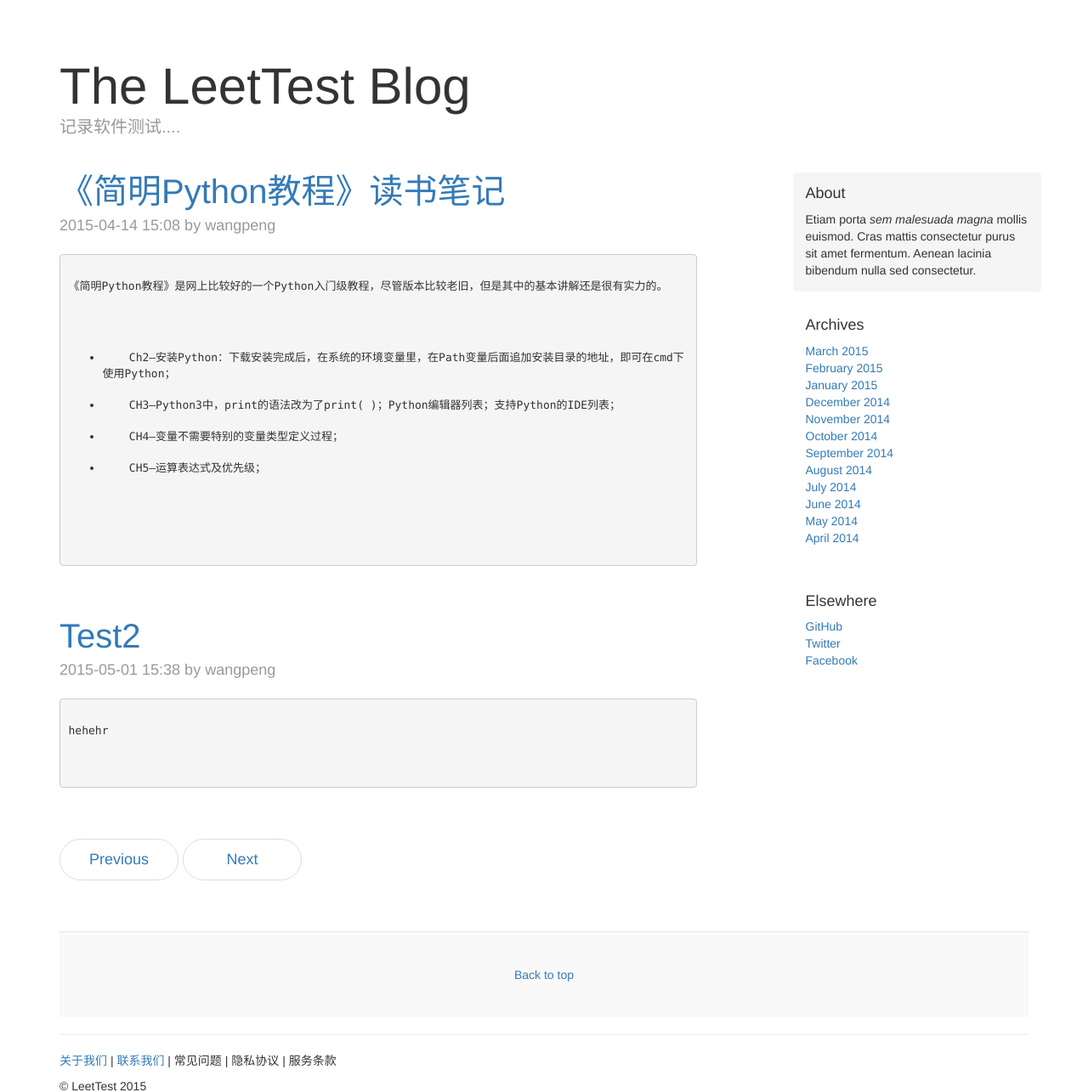
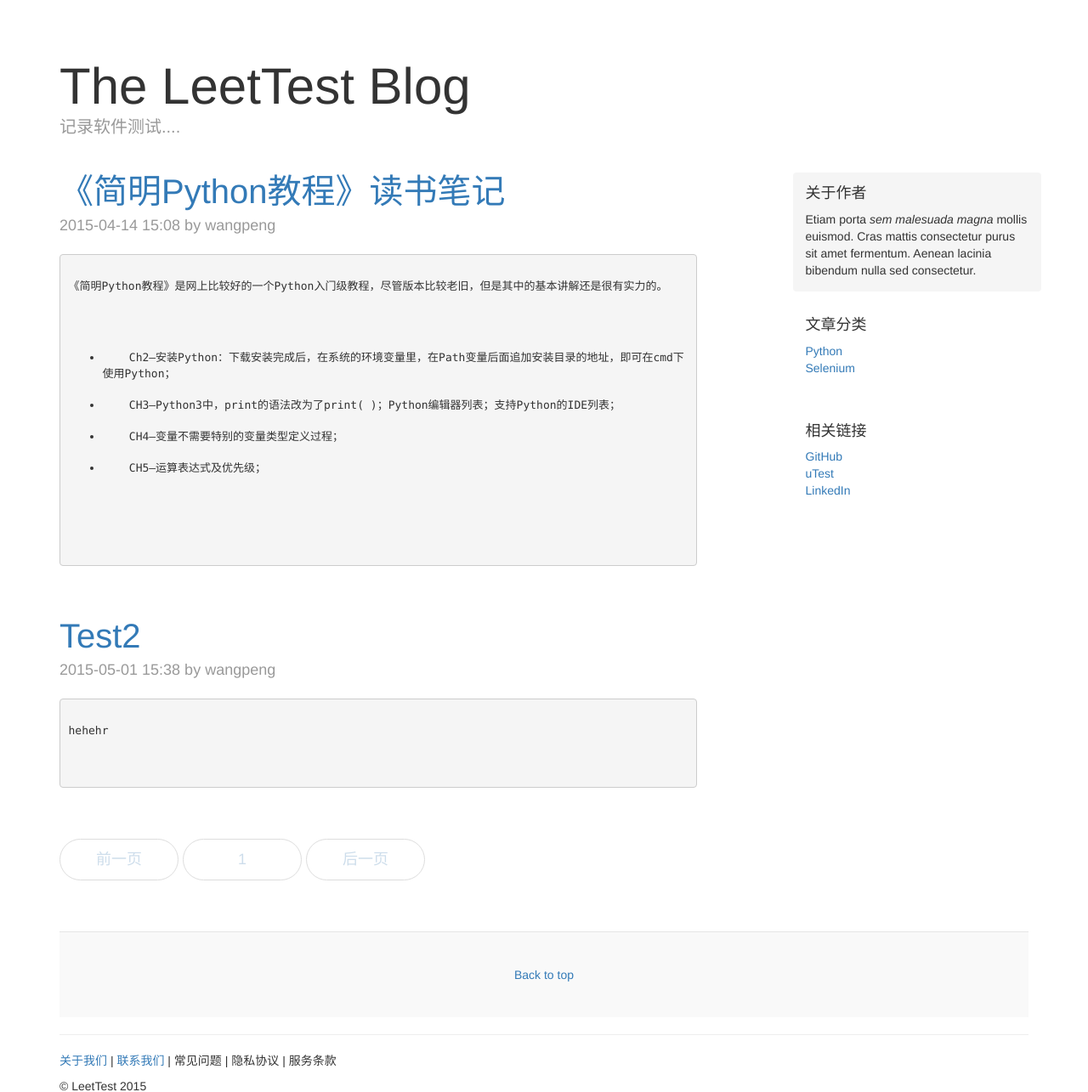
Before and after one commit to nicevoice/leettest, a Django app: page /blog/ in a window 1280 px wide. Shown: the part 51-1336 px from the top of the page at 85% size. Run offline with Django 3.2, Linux system fonts and the light colour scheme; data comes from the database, SQL or seed files in the repository; both versions use the stored data as it was after the commit; parts of the project's set-up code (start-up, migrations or seed data) failed here and were passed over; some libraries are stand-ins or nearby versions.

Commit message:
finish Paginator for blog and tool modules

```diff
--- a/blog/templates/blog_list.html
+++ b/blog/templates/blog_list.html
@@ -33,8 +33,25 @@
 
           <nav>
             <ul class="pager">
-              <li><a href="#">Previous</a></li>
-              <li><a href="#">Next</a></li>
+              	{% if articles.has_previous %}
+			    	<li><a href="?page={{ articles.previous_page_number }}">前一页</a></li>
+			    {% else %}
+			    	<li><a class="active">前一页</a></li>
+			    {% endif %}
+
+			    {% for p in page_range %}
+			      {% ifequal p page %}
+			      	<li><a class="active">{{p}}</a></li>
+			      {% else %}
+			      	<li><a href="?page={{p}}" title="第{{p}}页">{{p}}</a><li>
+			      {% endifequal %}
+			    {% endfor %}
+
+			    {% if articles.has_next %}
+			    	<li><a href="?page={{ articles.next_page_number }}">后一页</a></li>
+			    {% else %}
+			    	<li> <a class="active">后一页</a></li>
+			    {% endif %}
             </ul>
           </nav>
 
@@ -42,32 +59,23 @@
 
         <div class="col-sm-3 col-sm-offset-1 blog-sidebar">
           <div class="sidebar-module sidebar-module-inset">
-            <h4>About</h4>
+            <h4>关于作者</h4>
             <p>Etiam porta <em>sem malesuada magna</em> mollis euismod. Cras mattis consectetur purus sit amet fermentum. Aenean lacinia bibendum nulla sed consectetur.</p>
           </div>
           <div class="sidebar-module">
-            <h4>Archives</h4>
+            <h4>文章分类</h4>
             <ol class="list-unstyled">
-              <li><a href="#">March 2015</a></li>
-              <li><a href="#">February 2015</a></li>
-              <li><a href="#">January 2015</a></li>
-              <li><a href="#">December 2014</a></li>
-              <li><a href="#">November 2014</a></li>
-              <li><a href="#">October 2014</a></li>
-              <li><a href="#">September 2014</a></li>
-              <li><a href="#">August 2014</a></li>
-              <li><a href="#">July 2014</a></li>
-              <li><a href="#">June 2014</a></li>
-              <li><a href="#">May 2014</a></li>
-              <li><a href="#">April 2014</a></li>
+             	{% for category in categorys %}
+              		<li><a href="?categoryid={{ category.id }}">{{category.name}}</a></li>
+          		{% endfor%}
             </ol>
           </div>
           <div class="sidebar-module">
-            <h4>Elsewhere</h4>
+            <h4>相关链接</h4>
             <ol class="list-unstyled">
-              <li><a href="#">GitHub</a></li>
-              <li><a href="#">Twitter</a></li>
-              <li><a href="#">Facebook</a></li>
+              <li><a href="https://github.com/buaawp">GitHub</a></li>
+              <li><a href="https://my.utest.com/platform/profile/dcb432b29d3d11e4bf8522000aa410c3">uTest</a></li>
+              <li><a href="http://cn.linkedin.com/in/buaawp">LinkedIn</a></li>
             </ol>
           </div>
         </div><!-- /.blog-sidebar -->
--- a/blog/templates/blog_show.html
+++ b/blog/templates/blog_show.html
@@ -64,9 +64,8 @@
 		        	<div class="comments_body">
 		            	{% for comment in comments %}
 		            	<div class="blog-comment blog-comment-info">
-		              	<div class="comment_id"><a href="{{ comment.user_url }}"><img src="/static/images/hp.jpg" width="42" height="42" /></a></div>
 		              	<div class="cmt_user_info">
-		                	<span class="li_small_2">{{ comment.user_name }}</span>
+		                	<span class="li_small_2"><a href="{{ comment.user_url }}">{{ comment.user_name }}</a></span>
 		                	<span class="li_small_2">{{ comment.submit_date|date:"Y-m-d H:i"}}</span>
 		                	<span class="reply_comment" id="{{ comment.user_name }}"><a href="#newcomment">回复</a></span>
 		              	</div>
--- a/blog/views.py
+++ b/blog/views.py
@@ -2,22 +2,47 @@ from django.core.paginator import Paginator, PageNotAnInteger, EmptyPage
 from django.shortcuts import render_to_response
 from django.template.context import RequestContext
 
-from blog.models import Article
+from blog.models import Article, Category
 
 
 def blog_list(request):
-    all_articles = Article.objects.all()
-    p = Paginator(all_articles , 3)
-    page = request.GET.get('page') # Get page
+    categoryid = request.GET.get('categoryid')
+
+    if categoryid:
+        all_articles = Article.objects.filter(category__id=int(categoryid))
+    else:
+        all_articles = Article.objects.all()
+
+    categorys=Category.objects.all()
+
+    p = Paginator(all_articles , 7)
+
+    try:
+        page = int(request.GET.get('page',1))
+        if page < 1:
+            page = 1
+    except ValueError:
+        page = 1
+
     try:
         articles = p.page(page)
     except PageNotAnInteger:
         articles = p.page(1)
     except EmptyPage:
         articles = p.page(p.num_pages)
-    return render_to_response('blog_list.html', {"articles": articles})
+
+    after_range_num = 3
+    before_range_num = 2
+
+    if page >= after_range_num:
+        page_range = p.page_range[page - after_range_num:page + before_range_num]
+    else:
+        page_range = p.page_range[0:page + before_range_num]
+
+
+    return render_to_response('blog_list.html',locals())
 
 def blog_show(request):
-    id=request.GET['id'];
+    id=request.GET['id']
     article = Article.objects.get(id=id)
     return render_to_response('blog_show.html', {"article": article},context_instance=RequestContext(request))
--- a/static/css/blog.css
+++ b/static/css/blog.css
@@ -112,12 +112,19 @@ h6, .h6 {
   margin-bottom: 60px;
   text-align: left;
 }
+
 .pager > li > a {
   width: 140px;
   padding: 10px 20px;
   text-align: center;
   border-radius: 30px;
 }
+
+.active{
+  font-weight: 500;
+  color: #cdddeb;
+}
+
 
 
 /*
```
Also changed, not shown: tool/templates/tool_list.html (+22 -5 lines), tool/views.py (+20 -3 lines), sqlite.db.
